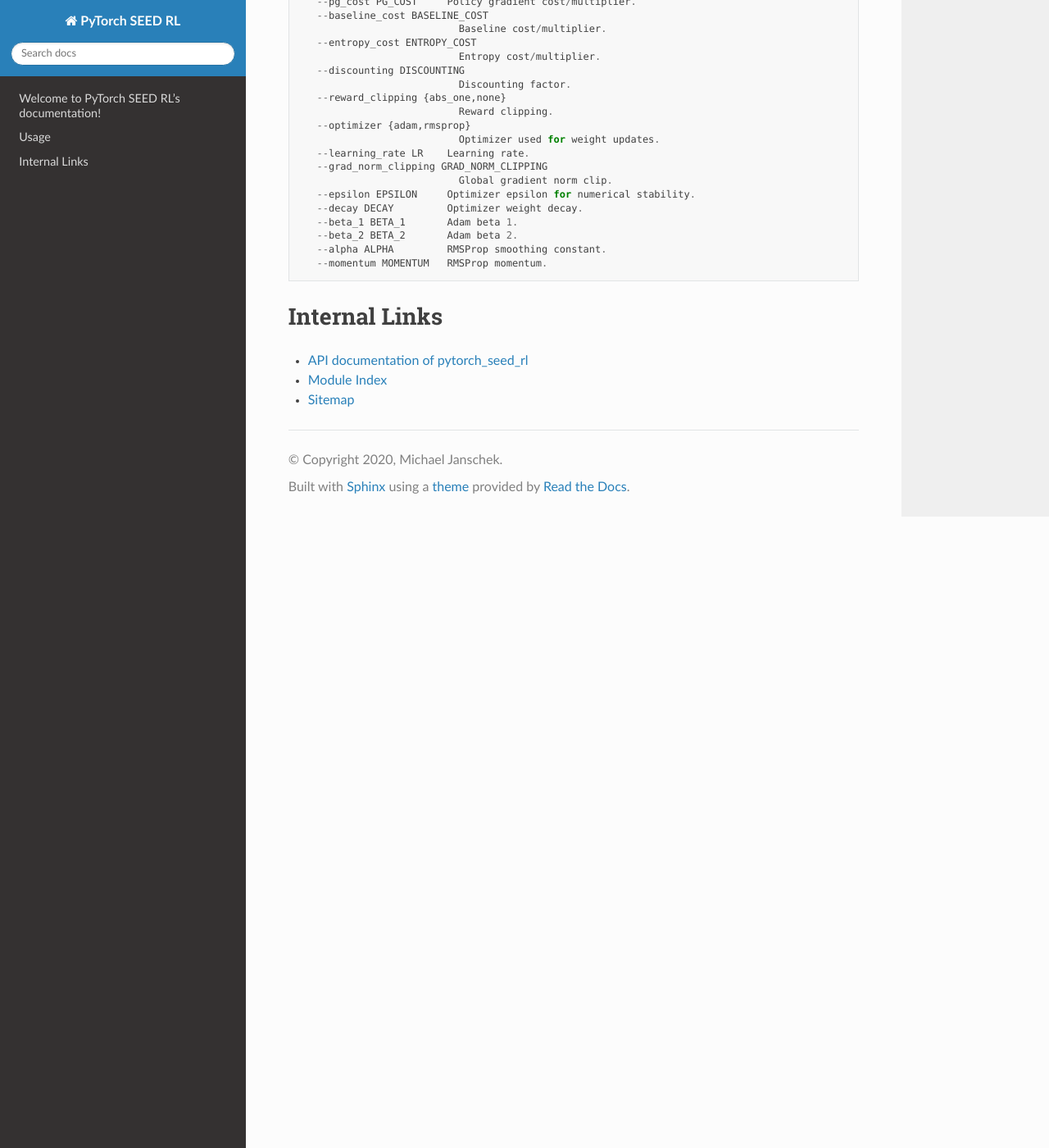
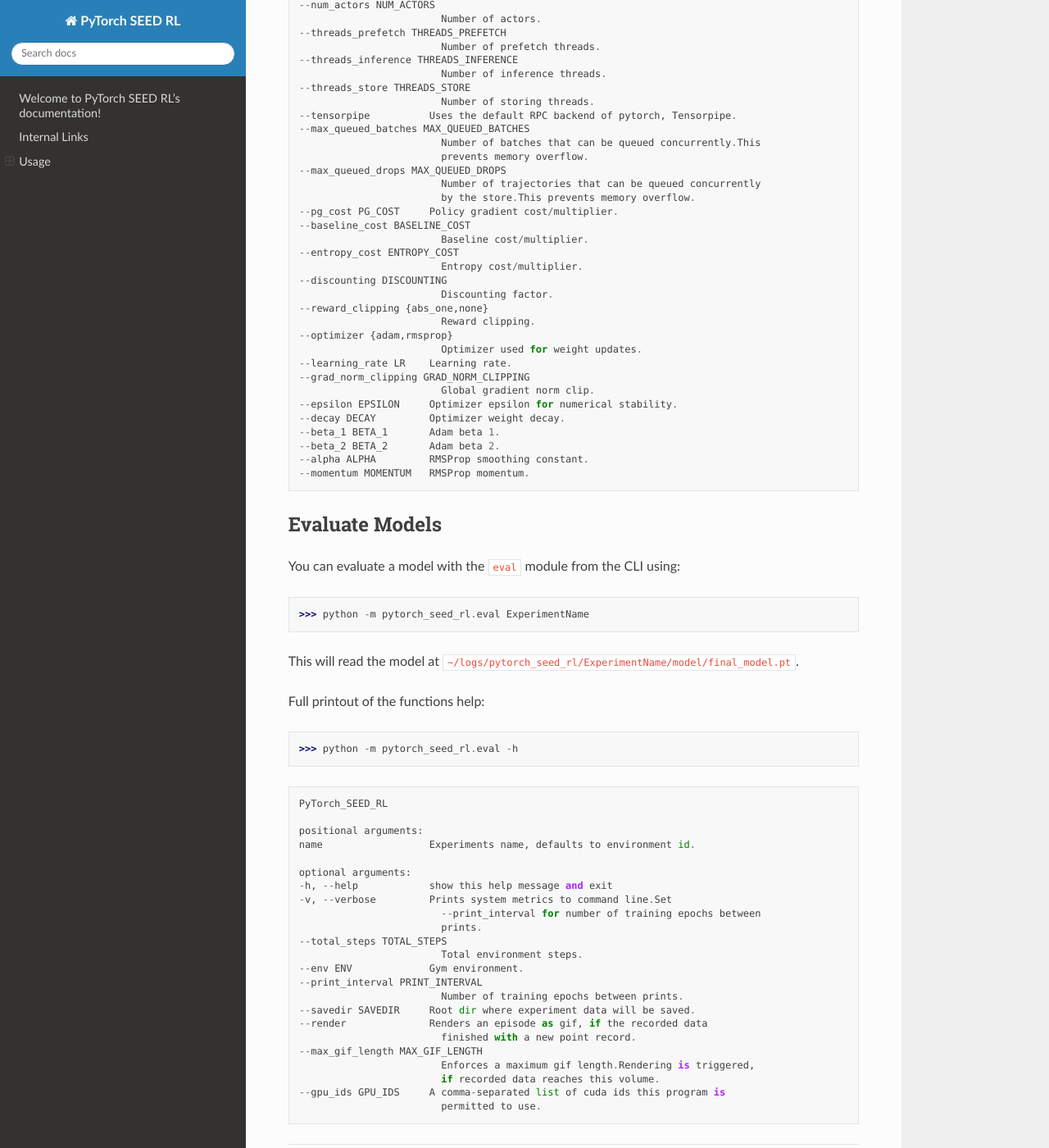
Before and after one commit to mjanschek/pytorch_seed_rl, a Sphinx documentation site: the page built from docs/index.rst, in a window 1280 px wide and 1400 px high, scrolled down 2112 px. Shown: the whole window at 82% size. Built offline with Sphinx 7.4.7 and the Read the Docs theme 2.0.0, drawn with Linux system fonts in a browser that asks for light colours; some of the changed text lies outside the part shown.

Commit message:
update docs

```diff
--- a/docs/index.rst
+++ b/docs/index.rst
@@ -27,11 +27,19 @@ Latter might need little modification of (:py:class:`~pytorch_seed_rl.agents.Lea
       * Algorithms `R2D2 <https://openreview.net/forum?id=r1lyTjAqYX>`__ and `SAC <https://arxiv.org/abs/1801.01290>`__
       * LSTM model
       * Multi-Node distributed training
-      * Rendering of actor-environment interaction
       * Tensorboard functionality
+
+Internal Links
+==============
+* :doc:`source/pytorch_seed_rl`
+* :ref:`modindex`
+* :ref:`Sitemap <genindex>`
 
 Usage
 =====
+
+Run Experiments
+---------------
 You can launch a default experiment from the CLI using:
 
 >>> python -m pytorch_seed_rl.run ExperimentName
@@ -47,84 +55,120 @@ Full printout of the functions help:
    PyTorch_SEED_RL
 
    positional arguments:
-      name                  Experiments name, defaults to environment id.
+   name                  Experiments name, defaults to environment id.
 
    optional arguments:
-      -h, --help            show this help message and exit
-      -R, --reset           USE WITH CAUTION! Resets existing experiment, this
-                              removes all data on subdir level.
-      -v, --verbose         Prints system metrics to command line.Set
-                              --print_interval for number of training epochs between
-                              prints.
-      --print_interval PRINT_INTERVAL
-                              Number of training epochs between prints.
-      --system_log_interval SYSTEM_LOG_INTERVAL
-                              Number of core loops between logging system metrics.
-      --savedir SAVEDIR     Root dir where experiment data will be saved.
-      --render              Renders an episode as gif, if the recorded data
-                              finished with a new point record.
-      --max_gif_length MAX_GIF_LENGTH
-                              Enforces a maximum gif length.Rendering is triggered,
-                              if recorded data reaches this volume.
-      --gpu_ids GPU_IDS     A comma-separated list of cuda ids this program is
-                              permitted to use.
-      --total_steps TOTAL_STEPS
-                              Total environment steps.
-      --max_epoch MAX_EPOCH
-                              Training epoch limit. Set to -1 for no limit.
-      --max_time MAX_TIME   Runtime limit. Set to -1 for no limit.
-      --batchsize_training BATCHSIZE_TRAINING
-                              Training batch size.
-      --rollout ROLLOUT     The rollout length used for training. See IMPALA paper
-                              for more info.
-      --use_lstm            Use LSTM in agent model.
-      --env ENV             Gym environment.
-      --num_envs NUM_ENVS   Number of environments per actor.
-      --master_address MASTER_ADDRESS
-                              The master adress for the RPC processgroup. WARNING:
-                              CHANGE WITH CAUTION!
-      --master_port MASTER_PORT
-                              The master port for the RPC processgroup. WARNING:
-                              CHANGE WITH CAUTION!
-      --num_actors NUM_ACTORS
-                              Number of actors.
-      --threads_prefetch THREADS_PREFETCH
-                              Number of prefetch threads.
-      --threads_inference THREADS_INFERENCE
-                              Number of inference threads.
-      --threads_store THREADS_STORE
-                              Number of storing threads.
-      --tensorpipe          Uses the default RPC backend of pytorch, Tensorpipe.
-      --max_queued_batches MAX_QUEUED_BATCHES
-                              Number of batches that can be queued concurrently.This
-                              prevents memory overflow.
-      --max_queued_drops MAX_QUEUED_DROPS
-                              Number of trajectories that can be queued concurrently
-                              by the store.This prevents memory overflow.
-      --pg_cost PG_COST     Policy gradient cost/multiplier.
-      --baseline_cost BASELINE_COST
-                              Baseline cost/multiplier.
-      --entropy_cost ENTROPY_COST
-                              Entropy cost/multiplier.
-      --discounting DISCOUNTING
-                              Discounting factor.
-      --reward_clipping {abs_one,none}
-                              Reward clipping.
-      --optimizer {adam,rmsprop}
-                              Optimizer used for weight updates.
-      --learning_rate LR    Learning rate.
-      --grad_norm_clipping GRAD_NORM_CLIPPING
-                              Global gradient norm clip.
-      --epsilon EPSILON     Optimizer epsilon for numerical stability.
-      --decay DECAY         Optimizer weight decay.
-      --beta_1 BETA_1       Adam beta 1.
-      --beta_2 BETA_2       Adam beta 2.
-      --alpha ALPHA         RMSProp smoothing constant.
-      --momentum MOMENTUM   RMSProp momentum.
+   -h, --help            show this help message and exit
+   -R, --reset           USE WITH CAUTION! Resets existing experiment, this
+                           removes all data on subdir level.
+   -C, --load_checkpoint
+                           Continues training, if model checkpoint is available.
+   -v, --verbose         Prints system metrics to command line.Set
+                           --print_interval for number of training epochs between
+                           prints.
+   --print_interval PRINT_INTERVAL
+                           Number of training epochs between prints.
+   --system_log_interval SYSTEM_LOG_INTERVAL
+                           Number of core loops between logging system metrics.
+   --checkpoint_interval CHECKPOINT_INTERVAL
+                           Number of training epochs between checkpointing.
+   --savedir SAVEDIR     Root dir where experiment data will be saved.
+   --render              Renders an episode as gif, if the recorded data
+                           finished with a new point record.
+   --max_gif_length MAX_GIF_LENGTH
+                           Enforces a maximum gif length.Rendering is triggered,
+                           if recorded data reaches this volume.
+   --gpu_ids GPU_IDS     A comma-separated list of cuda ids this program is
+                           permitted to use.
+   --total_steps TOTAL_STEPS
+                           Total environment steps.
+   --max_epoch MAX_EPOCH
+                           Training epoch limit. Set to -1 for no limit.
+   --max_time MAX_TIME   Runtime limit. Set to -1 for no limit.
+   --batchsize_training BATCHSIZE_TRAINING
+                           Training batch size.
+   --rollout ROLLOUT     The rollout length used for training. See IMPALA paper
+                           for more info.
+   --use_lstm            Use LSTM in agent model.
+   --env ENV             Gym environment.
+   --num_envs NUM_ENVS   Number of environments per actor.
+   --master_address MASTER_ADDRESS
+                           The master adress for the RPC processgroup. WARNING:
+                           CHANGE WITH CAUTION!
+   --master_port MASTER_PORT
+                           The master port for the RPC processgroup. WARNING:
+                           CHANGE WITH CAUTION!
+   --num_actors NUM_ACTORS
+                           Number of actors.
+   --threads_prefetch THREADS_PREFETCH
+                           Number of prefetch threads.
+   --threads_inference THREADS_INFERENCE
+                           Number of inference threads.
+   --threads_store THREADS_STORE
+                           Number of storing threads.
+   --tensorpipe          Uses the default RPC backend of pytorch, Tensorpipe.
+   --max_queued_batches MAX_QUEUED_BATCHES
+                           Number of batches that can be queued concurrently.This
+                           prevents memory overflow.
+   --max_queued_drops MAX_QUEUED_DROPS
+                           Number of trajectories that can be queued concurrently
+                           by the store.This prevents memory overflow.
+   --pg_cost PG_COST     Policy gradient cost/multiplier.
+   --baseline_cost BASELINE_COST
+                           Baseline cost/multiplier.
+   --entropy_cost ENTROPY_COST
+                           Entropy cost/multiplier.
+   --discounting DISCOUNTING
+                           Discounting factor.
+   --reward_clipping {abs_one,none}
+                           Reward clipping.
+   --optimizer {adam,rmsprop}
+                           Optimizer used for weight updates.
+   --learning_rate LR    Learning rate.
+   --grad_norm_clipping GRAD_NORM_CLIPPING
+                           Global gradient norm clip.
+   --epsilon EPSILON     Optimizer epsilon for numerical stability.
+   --decay DECAY         Optimizer weight decay.
+   --beta_1 BETA_1       Adam beta 1.
+   --beta_2 BETA_2       Adam beta 2.
+   --alpha ALPHA         RMSProp smoothing constant.
+   --momentum MOMENTUM   RMSProp momentum.
 
 
-Internal Links
-==============
-* :doc:`source/pytorch_seed_rl`
-* :ref:`modindex`
-* :ref:`Sitemap <genindex>`
+Evaluate Models
+---------------
+You can evaluate a model with the ``eval`` module from the CLI using:
+
+>>> python -m pytorch_seed_rl.eval ExperimentName
+
+This will read the model at ``~/logs/pytorch_seed_rl/ExperimentName/model/final_model.pt``.
+
+Full printout of the functions help:
+
+>>> python -m pytorch_seed_rl.eval -h
+
+.. code-block:: python
+
+   PyTorch_SEED_RL
+
+   positional arguments:
+   name                  Experiments name, defaults to environment id.
+
+   optional arguments:
+   -h, --help            show this help message and exit
+   -v, --verbose         Prints system metrics to command line.Set
+                           --print_interval for number of training epochs between
+                           prints.
+   --total_steps TOTAL_STEPS
+                           Total environment steps.
+   --env ENV             Gym environment.
+   --print_interval PRINT_INTERVAL
+                           Number of training epochs between prints.
+   --savedir SAVEDIR     Root dir where experiment data will be saved.
+   --render              Renders an episode as gif, if the recorded data
+                           finished with a new point record.
+   --max_gif_length MAX_GIF_LENGTH
+                           Enforces a maximum gif length.Rendering is triggered,
+                           if recorded data reaches this volume.
+   --gpu_ids GPU_IDS     A comma-separated list of cuda ids this program is
+                           permitted to use.
--- a/docs/source/pytorch_seed_rl.rst
+++ b/docs/source/pytorch_seed_rl.rst
@@ -7,6 +7,11 @@ API documentation of ``pytorch_seed_rl``
    :show-inheritance:
 
 .. automodule:: pytorch_seed_rl.run
+   :members:
+   :undoc-members:
+   :show-inheritance:
+
+.. automodule:: pytorch_seed_rl.eval
    :members:
    :undoc-members:
    :show-inheritance:
```
Also changed, not shown: 4 other files.
